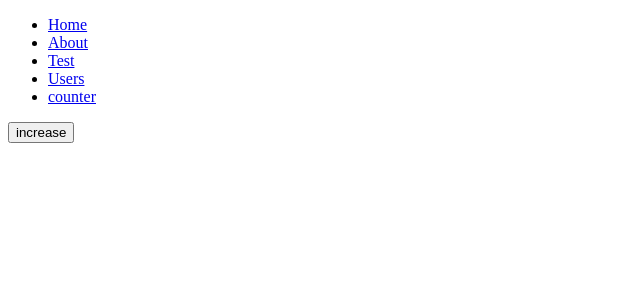
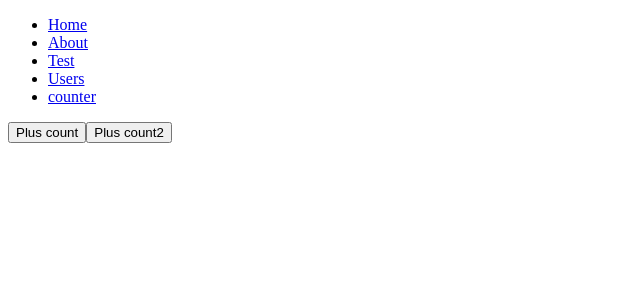
Before and after one commit to seongjin605/react-practice, a React (Create React App) app: page /counter in a window 1280 px wide. Shown: the top 300 px of the page, without its empty margins (0-640 px from the left). Built offline with nearby package versions, Linux system fonts and the light colour scheme.

Commit message:
Test useEffect

```diff
--- a/src/components/Counter.jsx
+++ b/src/components/Counter.jsx
@@ -2,10 +2,16 @@
 
 function Counter() {
   const [count, setCount] = useState(0);
+  const [count2, setCount2] = useState(0);
   useEffect(() => {
     document.title = `업데이트 횟수: ${count}`;
-  });
-  return <button onClick={() => setCount(count + 1)}>increase</button>;
+    console.log('useEffect!!!');
+  },[count]);
+  return <>
+  <button onClick={() => setCount(count + 1)}>Plus count</button>
+  <button onClick={() => setCount2(count2 + 1)}>Plus count2</button>
+  </>
+  ;
 }
 
 export default Counter;
```
Also changed, not shown: 1 other file (tests, documents, lock files or other folders).
